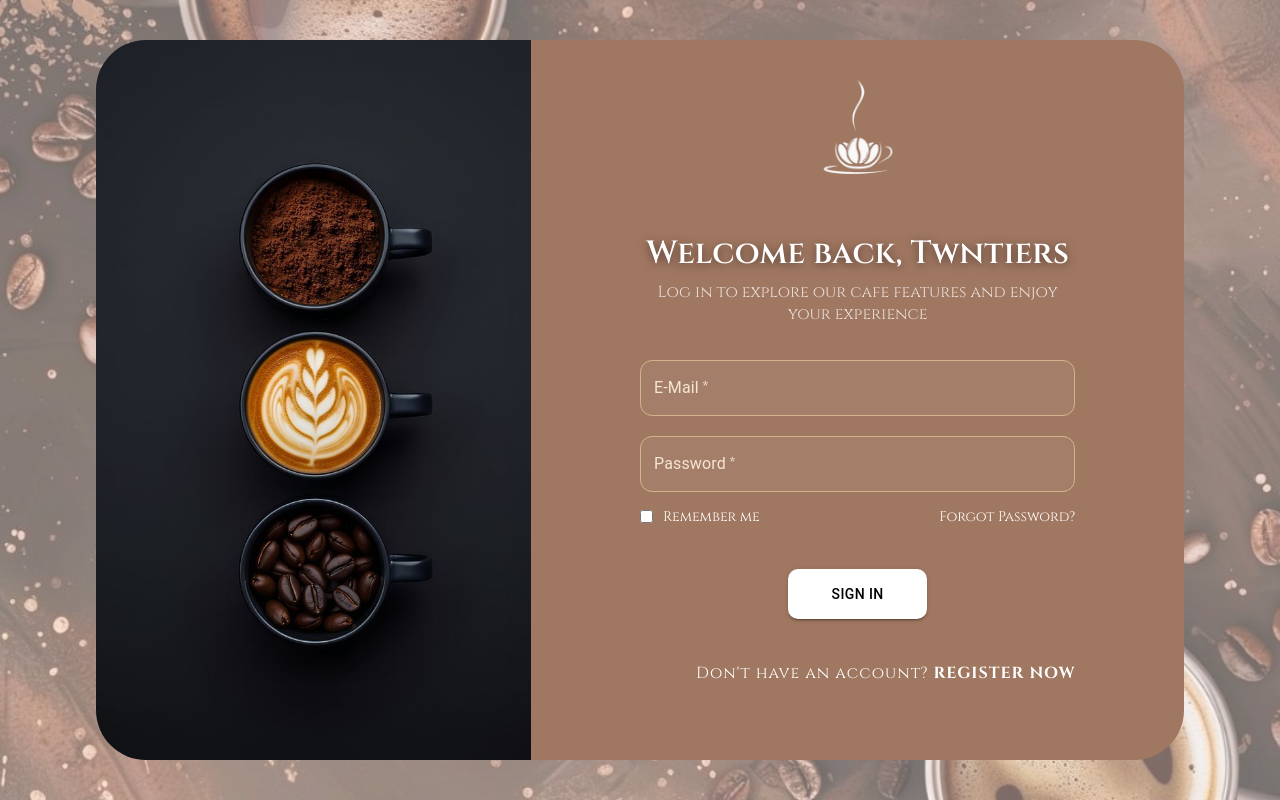
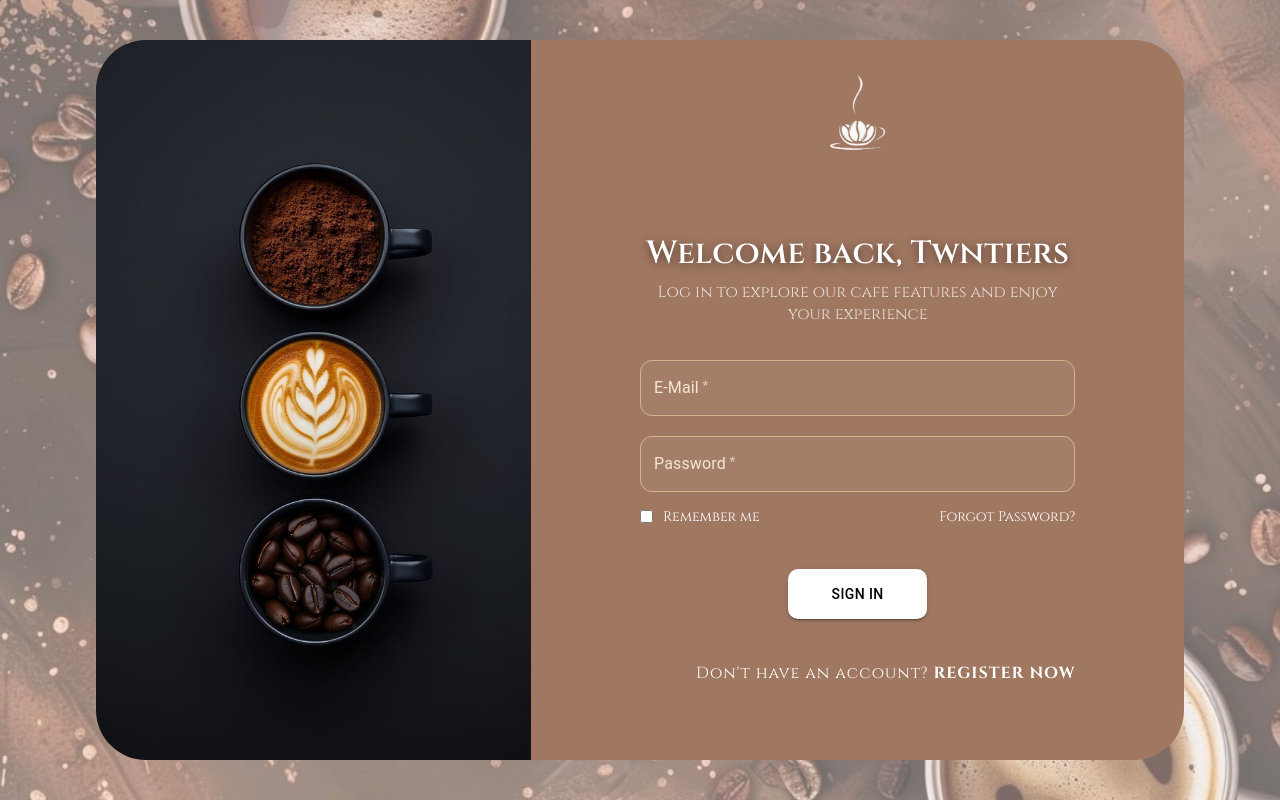
Before and after one commit to NFYouVel/fourtwnty-cafe, a React (Vite) app in the folder client/: page / in a window 1280 px wide. Built offline with nearby package versions, Linux system fonts and the light colour scheme; some icons are missing; a web font is replaced by a local one.

Commit message:
update kecil

```diff
--- a/client/src/pages/LoginPage.tsx
+++ b/client/src/pages/LoginPage.tsx
@@ -1,10 +1,10 @@
 import { useState } from "react"
 import { useNavigate } from "react-router";
 import { loginRequest } from "../services/api";
-import IconButton from "@mui/material/IconButton";
-import InputAdornment from "@mui/material/InputAdornment";
-import Visibility from "@mui/icons-material/Visibility";
-import VisibilityOff from "@mui/icons-material/VisibilityOff";
+// import IconButton from "@mui/material/IconButton";
+// import InputAdornment from "@mui/material/InputAdornment";
+// import Visibility from "@mui/icons-material/Visibility";
+// import VisibilityOff from "@mui/icons-material/VisibilityOff";
 import BackgroundLogin from "../components/BackgroundLogin";
 
 import "../styles/login.css"
@@ -19,7 +19,7 @@
 function Login() {
 
     const [email, setEmail] = useState("")
-    const [showPassword, setShowPassword] = useState(false);
+    // const [showPassword, setShowPassword] = useState(false);
     const [password, setPassword] = useState("")
 
     // Navigate
@@ -100,7 +100,7 @@
                             <TextField
                                 label="Password"
                                 variant="outlined"
-                                type={showPassword ? "text" : "password"}
+                                // type={showPassword ? "text" : "password"}
                                 fullWidth
                                 required
                                 value={password}
@@ -127,19 +127,19 @@
                                     },
                                 }}
 
-                                InputProps={{
-                                    endAdornment: (
-                                        <InputAdornment position="end">
-                                            <IconButton
-                                                onClick={() => setShowPassword(!showPassword)}
-                                                edge="end"
-                                                sx={{ color: "#f5e6d3" }}
-                                            >
-                                                {showPassword ? <VisibilityOff /> : <Visibility />}
-                                            </IconButton>
-                                        </InputAdornment>
-                                    ),
-                                }}
+                                // InputProps={{
+                                //     endAdornment: (
+                                //         <InputAdornment position="end">
+                                //             <IconButton
+                                //                 onClick={() => setShowPassword(!showPassword)}
+                                //                 edge="end"
+                                //                 sx={{ color: "#f5e6d3" }}
+                                //             >
+                                //                 {showPassword ? <VisibilityOff /> : <Visibility />}
+                                //             </IconButton>
+                                //         </InputAdornment>
+                                //     ),
+                                // }}
                             />
 
                         </div>
--- a/client/src/routers/AppRouters.tsx
+++ b/client/src/routers/AppRouters.tsx
@@ -16,18 +16,28 @@
 const Router = () => {
   return (
     <Routes>
+      // Auth Routes
       <Route path="/" element={<Login />} />
+      <Route path="/register" element={<RegisterPage />} />
       <Route path="/forgot-password" element={<ForgotPasswordPage />} />
-      <Route path="/register" element={<RegisterPage />} />
+
+      // Home Routes
       <Route path="/home" element={<HomePage />} />
+
+      // Table Information Routes
       <Route path='/tableInformation' element={<TableInformation />} />
       <Route path='/tableInformation/create' element={<CreateTableInformation />} />
+
+      // Staff Routes
       <Route path="/staff" element={<StaffPage />} />
       <Route path="/staff/create" element={<CreateStaffPage />} />
       <Route path="/staff/edit/:id" element={<EditStaffPage />} />
-      <Route path="/reservation" element={<ReservationPage />} />
       <Route path="/staff/listReservation" element={<StaffListReservationPage />} />
 
+      // Customer Routes
+      <Route path="/reservation" element={<ReservationPage />} />
+
+      // Stock Routes
       <Route path= "/stock" element={<Stock />} />
       <Route path="/stock/create" element={<StockForm />} />
       <Route path="/stock/update/:id" element={<StockForm />} />
--- a/client/src/styles/login.css
+++ b/client/src/styles/login.css
@@ -88,9 +88,9 @@
 
 .login-logo {
     background-image: url("../assets/Icon Coffee.png");
-    width: 45%;
+    width: 36%;
     height: 100%;
-    background-position: 60% 22%;
+    background-position: 60% 36%;
     background-repeat: no-repeat;
     background-size: cover;
     display: flex;
```
Also changed, not shown: 2 other files (tests, documents, lock files or other folders).
